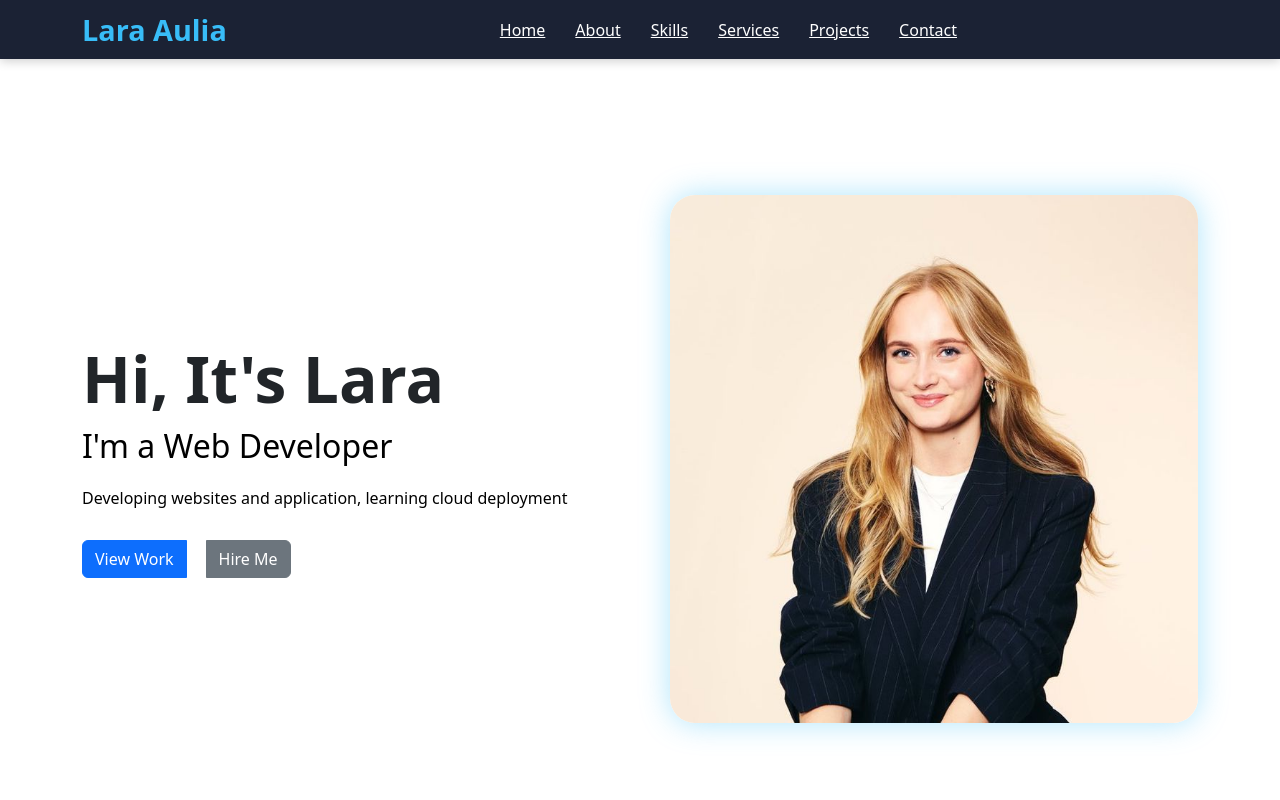
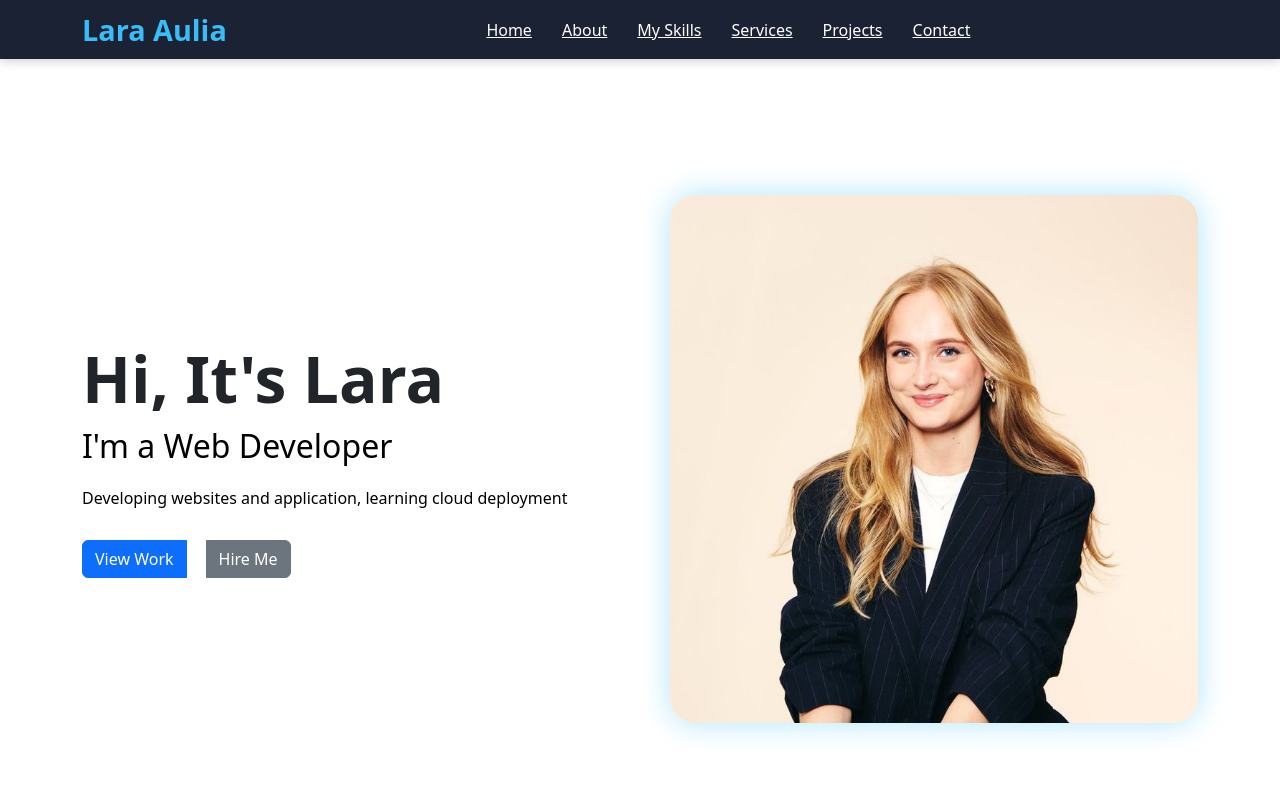
Before and after one commit to Adahzzz/portfolio-website, a plain HTML site: page index.html in a window 1280 px wide. Shown: the top 800 px of the page. Drawn offline with nearby package versions, Linux system fonts and the light colour scheme; a script that the page names is missing.

Commit message:
my skills

```diff
--- a/index.html
+++ b/index.html
@@ -21,7 +21,7 @@
             <ul class="nav-links">
                 <li><a href="#home">Home</a></li>
                 <li><a href="#about">About</a></li>
-                <li><a href="#skills">Skills</a></li>
+                <li><a href="#skills">My Skills</a></li>
                 <li><a href="#services">Services</a></li>
                 <li><a href="#projects">Projects</a></li>
                 <li><a href="#contact">Contact</a></li>
```
